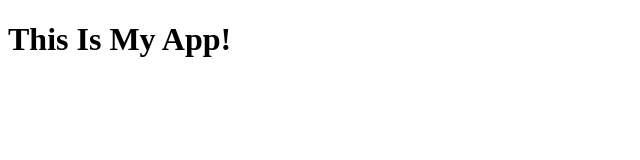
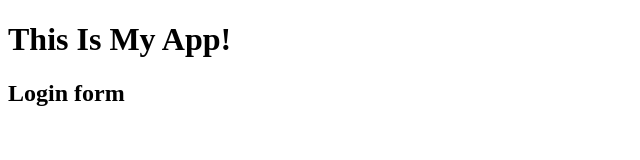
Before and after one commit to shubh-pujara/myappsample, a plain HTML site: page index.html in a window 1280 px wide. Shown: the whole page, without its empty margins (0-640 px from the left). Drawn offline with Linux system fonts and the light colour scheme.

Commit message:
login form

```diff
--- /dev/null
+++ b/dir2/app2.js
@@ -0,0 +1 @@
+console.log("Hello Ia= am In Dir 2 and my name is app2 .js");
--- a/index.html
+++ b/index.html
@@ -8,5 +8,8 @@
 </head>
 <body>
     <h1>This Is My App!</h1>
+    <h2>
+        Login form
+    </h2>
 </body>
 </html>
```
Also changed, not shown: log.txt (added), login.html (added).
